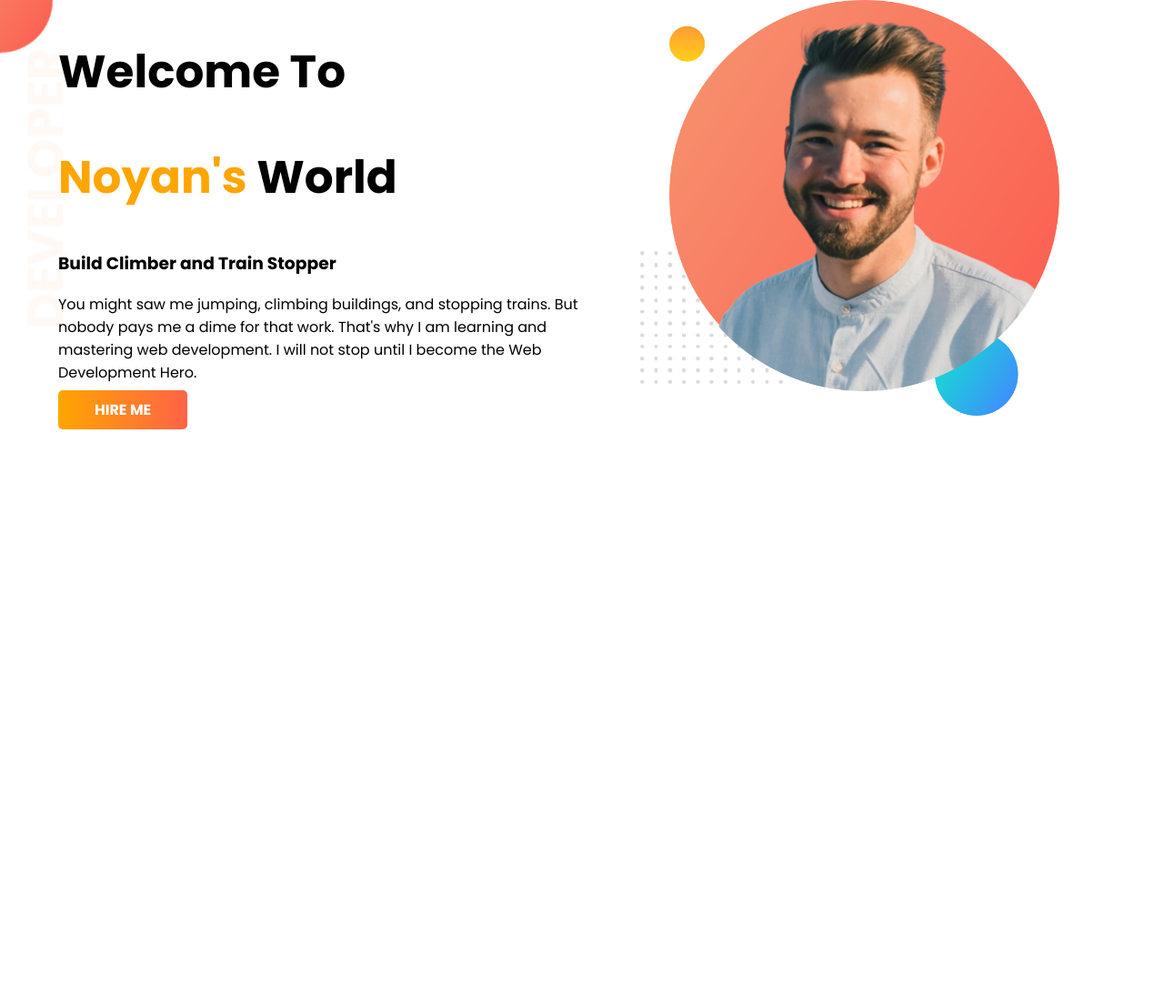
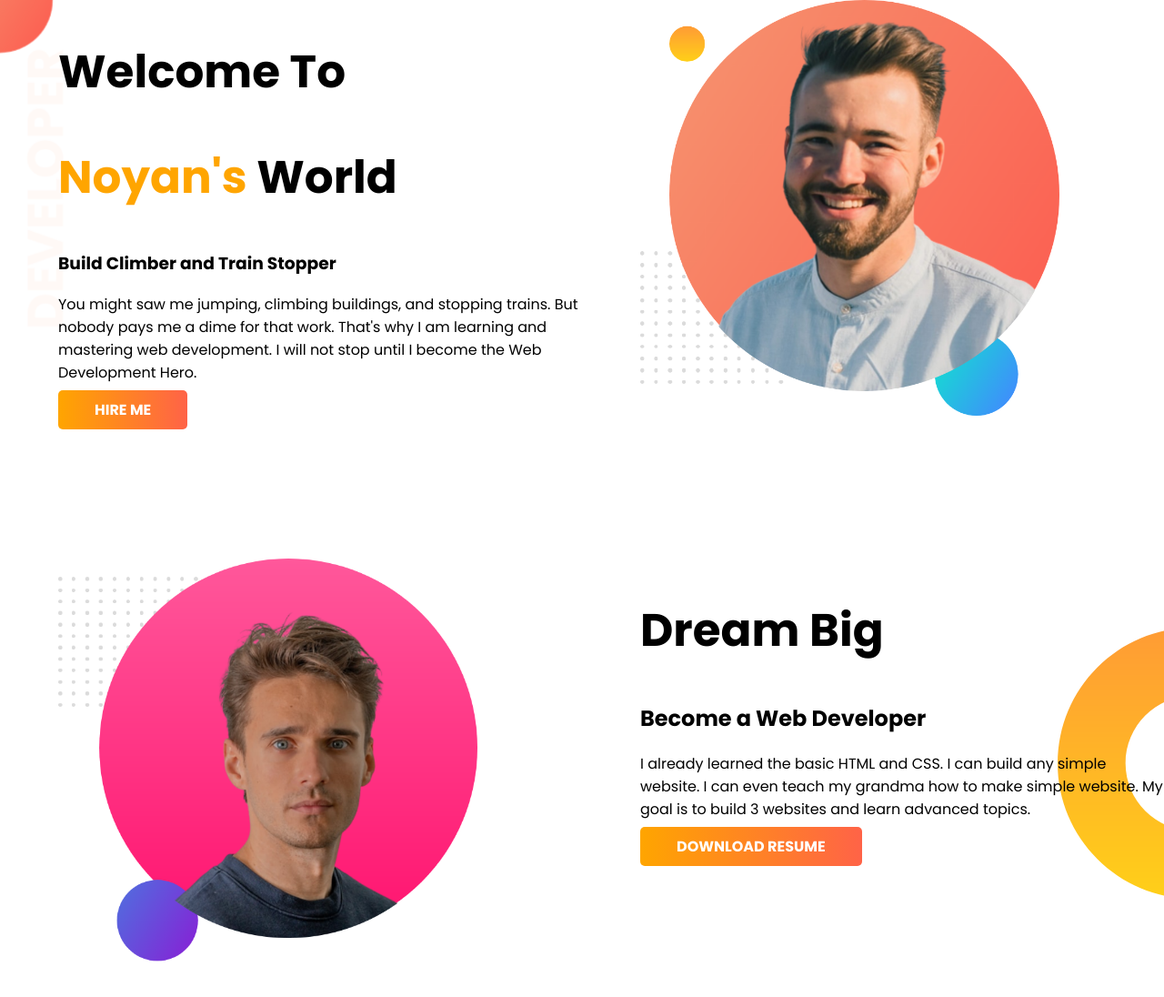
Before and after one commit to codernoyan/developer-portfolio, a plain HTML site: page index.html in a window 1280 px wide. Shown: the whole page at 91% size. Before the commit the page ends 800 px from the top, so only its background shows below. Drawn offline with Linux system fonts and the light colour scheme.

Commit message:
dream big section added

```diff
--- a/index.html
+++ b/index.html
@@ -27,6 +27,17 @@
             <img src="./images/noyan-pic-wtih-bg.png" alt="">
         </div>
     </section>
+    <section class="dream-big">
+        <div class="half-width">
+            <img src="./images/dream-big-pic.png" alt="">
+        </div>
+        <div class="half-width">
+            <h1>Dream Big</h1>
+            <h2>Become a Web Developer</h2>
+            <p>I already learned the basic HTML and CSS. I can build any simple website. I can even teach my grandma how to make simple website. My goal is to build 3 websites and learn advanced topics.</p>
+            <a class="link-button" href="" target="_blank">DOWNLOAD RESUME</a>
+        </div>
+    </section>
 </body>
 
 </html>
--- a/style.css
+++ b/style.css
@@ -15,6 +15,7 @@ section{
     display: flex;
     /* max-width: 1200px;
     margin: 20px auto; */
+    margin-bottom: 150px;
 }
 
 .half-width{
@@ -39,3 +40,9 @@ section{
     background-image: url('./images/top-banner.png');
     background-repeat: no-repeat;
 }
+
+.dream-big{
+    background-image: url('./images/dream-bg.png');
+    background-repeat: no-repeat;
+    background-position: right;
+}
```
Also changed, not shown: images/dream-big-pic.png (added).
